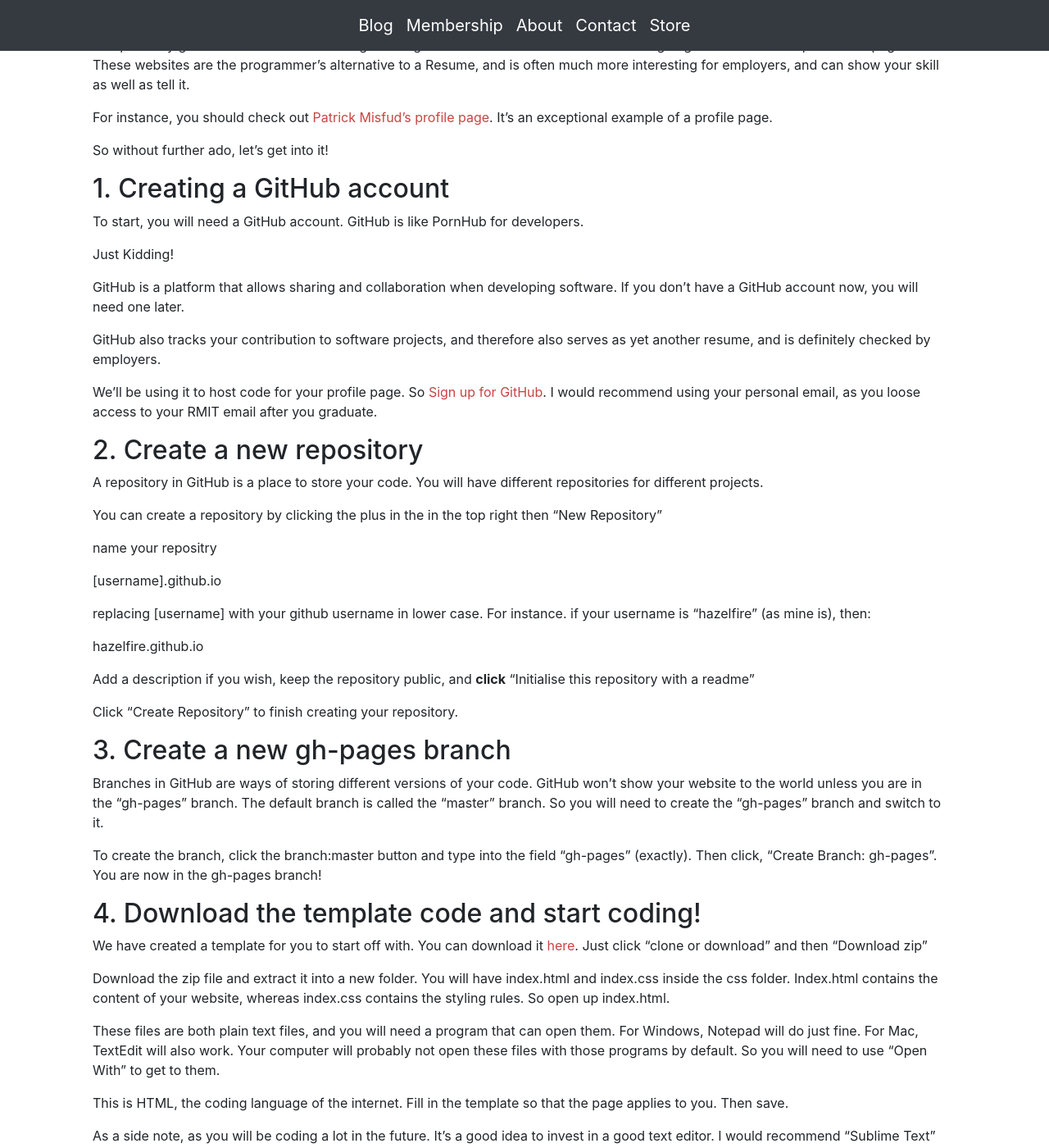
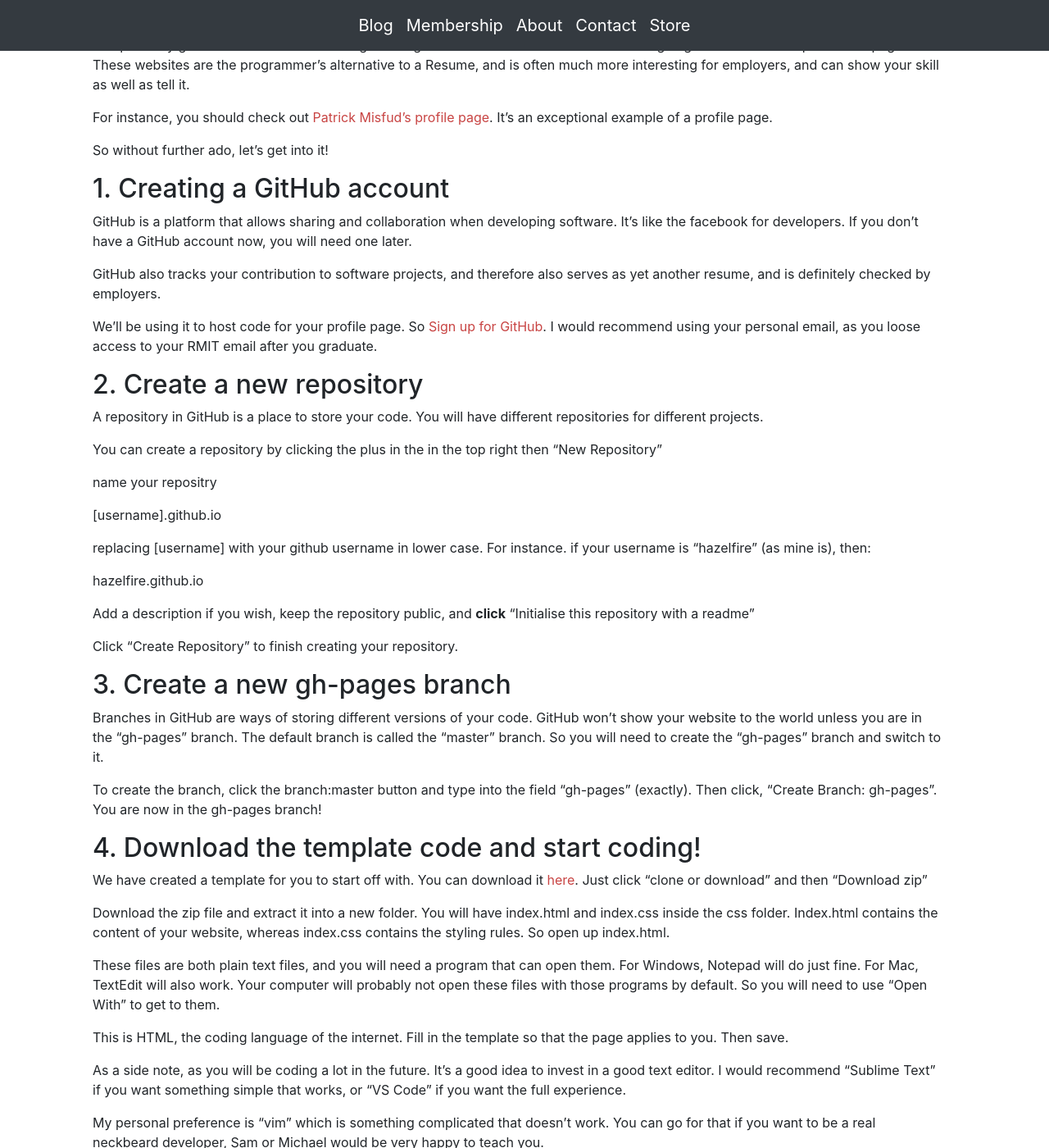
Before and after one commit to rmit-programming-club/rmit-programming-club.github.io, a Jekyll site: the page built from _posts/2019-02-16-Create-your-own-profile-page.md, in a window 1280 px wide and 1400 px high, scrolled down 559 px. Shown: the whole window at 82% size. Built offline with Jekyll 4.4.1, drawn with Linux system fonts in a browser that asks for light colours; nearby versions of some CDN libraries; some of the changed text lies outside the part shown.

Commit message:
Remove pornhub joke

```diff
--- a/_posts/2019-02-16-Create-your-own-profile-page.md
+++ b/_posts/2019-02-16-Create-your-own-profile-page.md
@@ -25,12 +25,9 @@ It's an exceptional example of a profile page.
 So without further ado, let's get into it!
 
 ## 1. Creating a GitHub account
-To start, you will need a GitHub account. GitHub is like PornHub for developers.
-
-Just Kidding!
-
 GitHub is a platform that allows sharing and collaboration when developing software.
-If you don't have a GitHub account now, you will need one later.
+It's like the facebook for developers. If you don't have a GitHub account now,
+you will need one later.
 
 GitHub also tracks your contribution to software projects, and therefore also serves as yet
 another resume, and is definitely checked by employers.
@@ -91,7 +88,8 @@ invest in a good text editor. I would recommend "Sublime Text" if
 you want something simple that works, or "VS Code" if you want the full experience.
 
 My personal preference is "vim" which is something complicated that doesn't work.
-Would not recommend using it under any circumstance
+You can go for that if you want to be a real neckbeard developer, Sam or Michael
+would be very happy to teach you.
 
 ## 5. Upload the code
 Now we can upload the code! Go to your github repository page and click "Upload files"
```
